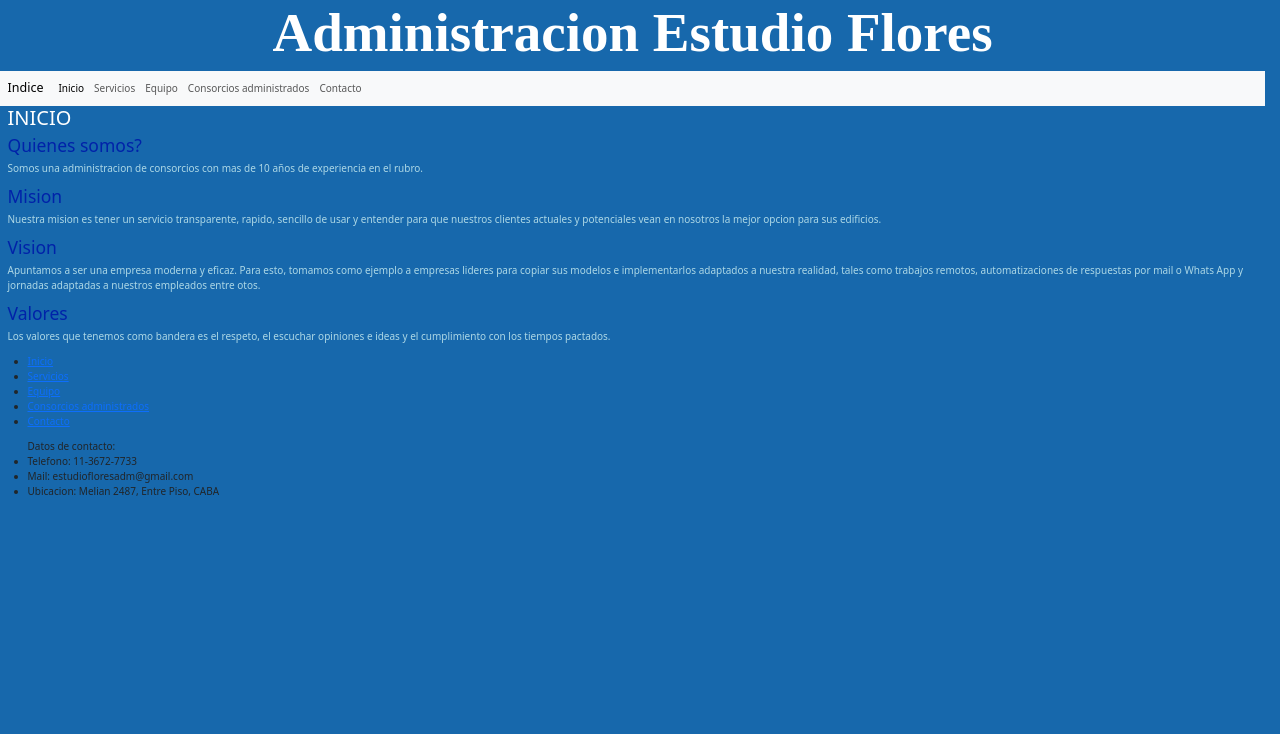
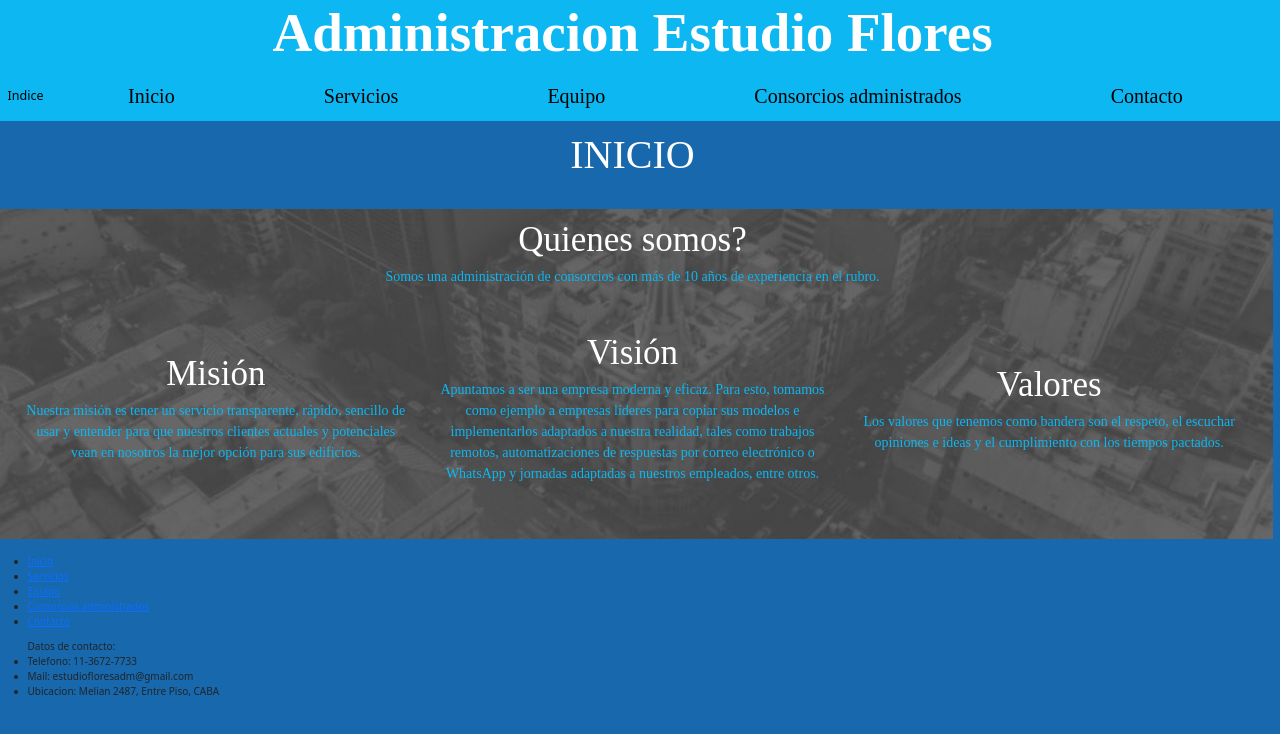
Before and after one commit to facubaron7/AdmEstudioFlores, a plain HTML site: page index.html in a window 1280 px wide. Drawn offline with nearby package versions, Linux system fonts and the light colour scheme.

Commit message:
mejore el index, solo falta el footer

```diff
--- a/css/estilos.css
+++ b/css/estilos.css
@@ -11,7 +11,7 @@ body{
 
 }
 h1 {
-    color: white;
+    color: #0022A9;
     font-family: 'Times New Roman', Times, serif;
     font-size: 5.5rem;
     font-weight: bolder;
@@ -23,13 +23,97 @@ h2 {
     color: white
 }
 h3 {
-    color: #0022A9
+    color: white;
+    font-size: 3.5rem;
 
 }
 p {
-    color: lightblue
+    color: #0cb7f2;
+    font-size: 1.4rem;
+
 }
 
-.indice {
-    background-color: #03256c;
+#Inicio {
+    background-color: #0cb7f2;
 }
+
+#Inicio h1 {
+    font-family: "Times New Roman", serif;
+    color: white;
+}
+
+.bg-custom-color {
+    background-color: #0cb7f2;
+}
+
+.navbar-nav .nav-link {
+    color: black;
+    font-family: "Times New Roman", serif;
+    font-size: 20px;
+}
+
+.navbar-nav {
+    display: flex;
+    justify-content: space-around;
+    align-items: center;
+    width: 100%;
+    padding: 0;
+
+}
+.nav-link {
+    color: black;
+}
+
+.title {
+    color: white;
+    text-align: center;
+    font-size: 4rem;
+    font-family: "Times New Roman", serif;
+}
+
+.idImagenDeFondoIndex {
+    background-image: url("../images/ImagenCabaHP3.jpg");
+    background-size: cover;
+    background-position: center;
+    font-family: "Times New Roman", serif;
+    text-align: center;
+    display: flex;
+    flex-direction: column;
+    align-items: center;
+    justify-content: center;
+}
+
+.quienesSomos,
+.detalleIndex {
+    margin-bottom: 20px;
+}
+
+.detalleIndex {
+    display: flex;
+    justify-content: space-between;
+    align-items: center;
+    flex-wrap: wrap;
+}
+
+.detalleIndex div {
+    flex-basis: calc(33.33% - 10px);
+    margin: 5px;
+    padding: 10px;
+}
+
+@media (max-width: 768px) {
+    .detalleIndex div {
+    flex-basis: calc(100% - 10px);
+    }
+}
+main {
+    padding: 1rem;
+    margin-top: 1.5rem;
+    margin-bottom: 1.5rem;
+}
+
+section {
+    padding: 1rem;
+    margin-top: 1.5rem;
+    margin-bottom: 1.5rem;
+}
--- a/index.html
+++ b/index.html
@@ -14,7 +14,7 @@
     <header id="Inicio">
         <div class="Indice container-fluid row">
         <h1 class="col-12">Administracion Estudio Flores</h1>
-        <nav class="navbar navbar-expand-lg bg-body-tertiary container-fluid col-12">
+        <nav class="navbar navbar-expand-lg bg-custom-color container-fluid col-12">
             <div class="container-fluid">
                 <a class="navbar-brand" href="#">Indice</a>
                 <button class="navbar-toggler" type="button" data-bs-toggle="collapse" data-bs-target="#navbarNav" aria-controls="navbarNav" aria-expanded="false" aria-label="Toggle navigation">
@@ -40,29 +40,28 @@
                 </ul>
                 </div>
             </div>
-        </div>
         </nav>
     </header>
-    <main  class="container-fluid row">
-        <h2>INICIO</h2>
+    <main class="container-fluid row">
+        <h2 class="title">INICIO</h2>
     </main>
     <section class="idImagenDeFondoIndex container-fluid row">
         <article class="quienesSomos">
             <h3>Quienes somos?</h3>
-                <p>Somos una administracion de consorcios con mas de 10 años de experiencia en el rubro.</p>
+            <p>Somos una administración de consorcios con más de 10 años de experiencia en el rubro.</p>
         </article>
         <article class="detalleIndex">
             <div>
-                <h3>Mision</h3>
-                    <p>Nuestra mision es tener un servicio transparente, rapido, sencillo de usar y entender para que nuestros clientes actuales y potenciales vean en nosotros la mejor opcion para sus edificios.</p>
+                <h3>Misión</h3>
+                <p>Nuestra misión es tener un servicio transparente, rápido, sencillo de usar y entender para que nuestros clientes actuales y potenciales vean en nosotros la mejor opción para sus edificios.</p>
             </div>
             <div>
-                <h3>Vision</h3>
-                    <p>Apuntamos a ser una empresa moderna y eficaz. Para esto, tomamos como ejemplo a empresas lideres para copiar sus modelos e implementarlos adaptados a nuestra realidad, tales como trabajos remotos, automatizaciones de respuestas por mail o Whats App y jornadas adaptadas a nuestros empleados entre otos.</p> <!--texto-->
+                <h3>Visión</h3>
+                <p>Apuntamos a ser una empresa moderna y eficaz. Para esto, tomamos como ejemplo a empresas líderes para copiar sus modelos e implementarlos adaptados a nuestra realidad, tales como trabajos remotos, automatizaciones de respuestas por correo electrónico o WhatsApp y jornadas adaptadas a nuestros empleados, entre otros.</p>
             </div>
             <div>
                 <h3>Valores</h3>
-                    <p>Los valores que tenemos como bandera es el respeto, el escuchar opiniones e ideas y el cumplimiento con los tiempos pactados. </p>
+                <p>Los valores que tenemos como bandera son el respeto, el escuchar opiniones e ideas y el cumplimiento con los tiempos pactados.</p>
             </div>
         </article>
     </section>
```
